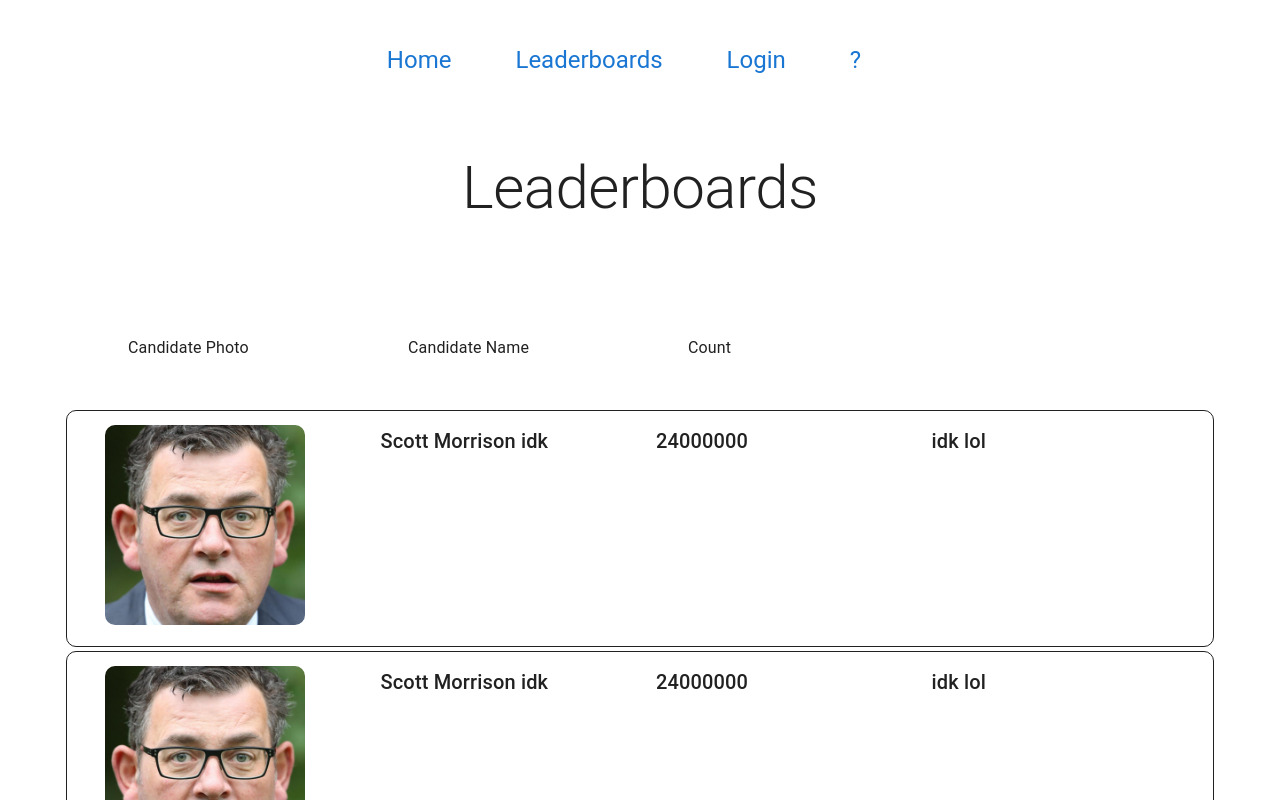
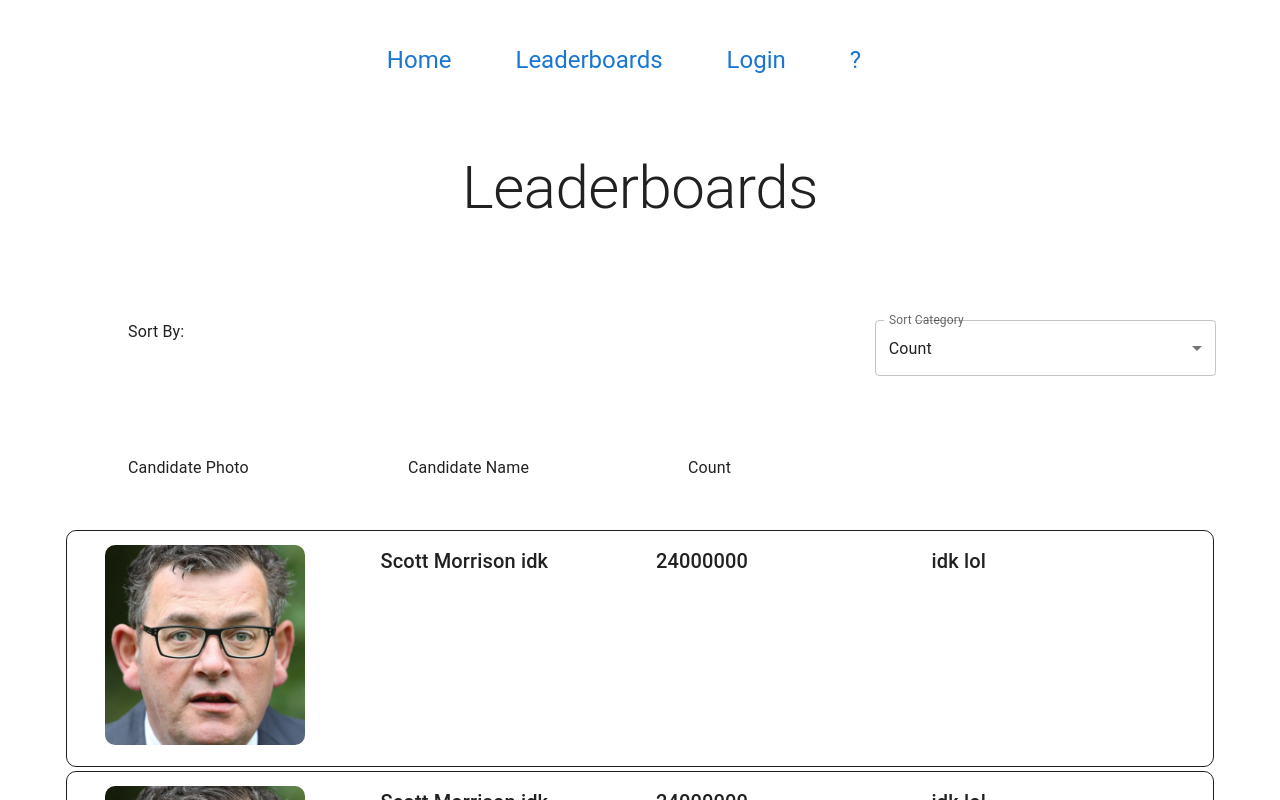
Before and after one commit to Davit-G/Pondo2022, a React (Create React App) app in the folder client/: page /leaderboard in a window 1280 px wide. Shown: the top 800 px of the page. Built offline with nearby package versions, Linux system fonts and the light colour scheme.

Commit message:
Add Sorting Options

```diff
--- a/client/src/components/leaderboard.js
+++ b/client/src/components/leaderboard.js
@@ -1,6 +1,8 @@
 import { Grid, Stack, Box } from '@mui/material';
 import React, { useState, useEffect } from 'react';
 import { Typography } from '@mui/material';
+
+import { FormControl, InputLabel, Select, MenuItem } from '@mui/material';
 
 import Dan from "../assets/danandrews.jpeg"
 
@@ -53,7 +55,33 @@ function Leaderboard({ }) {
 
     return (
         <>
+            {/* Title of the page */}
             <Typography pb={4} variant="h2" align="center">Leaderboards</Typography>
+
+            {/* Filtering and Sorting options */}
+            <Grid container direction={"row"} justifyContent={"space-between"} paddingX={4} spacing={4}>
+                <Grid item>
+                    <Typography>Sort By:</Typography>
+                </Grid>
+                <Grid item xs={4}>
+                    <FormControl fullWidth>
+                        <InputLabel id="demo-simple-select-label">Sort Category</InputLabel>
+                        <Select
+                            labelId="demo-simple-select-label"
+                            id="demo-simple-select"
+                            value={filterBy}
+                            label="Age"
+                            onChange={(event) => updateFilterBy(String(event.target.value))}
+                        >
+                            <MenuItem value={"name"}>Name</MenuItem>
+                            <MenuItem value={"haters"}>Count</MenuItem>
+                            <MenuItem value={"party"}>Party</MenuItem>
+                            <MenuItem value={"followers"}>Twitter Followers</MenuItem>
+                        </Select>
+                    </FormControl>
+                </Grid>
+            </Grid>
+
             <Grid container direction={"row"} justifyContent={"space-between"} paddingX={4} spacing={4}>
                 <Grid item xs><p>Candidate Photo</p></Grid>
                 <Grid item xs><p>Candidate Name</p></Grid>
```
